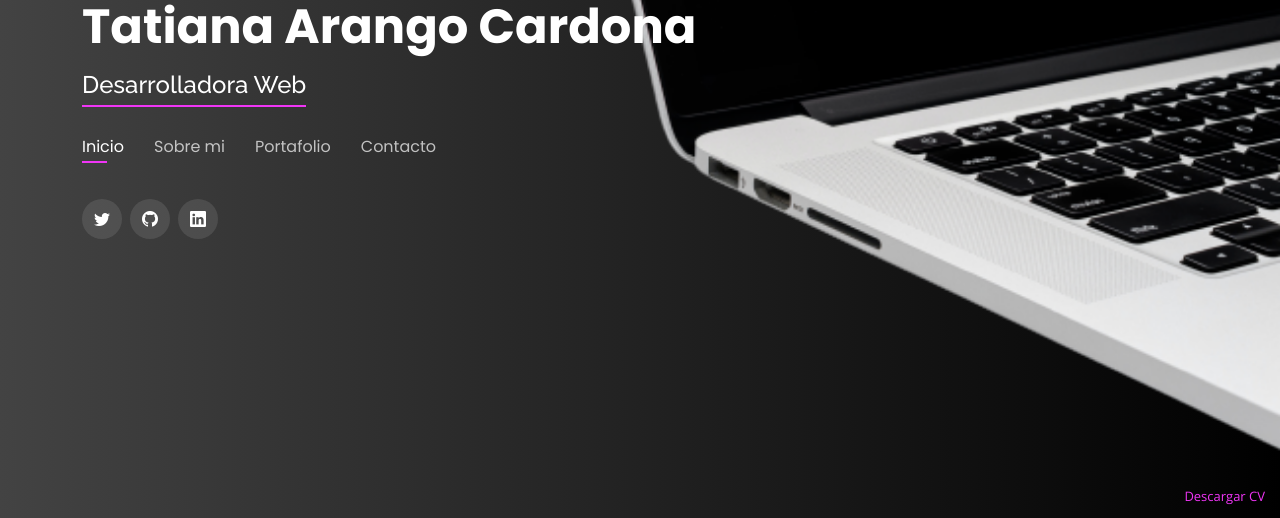
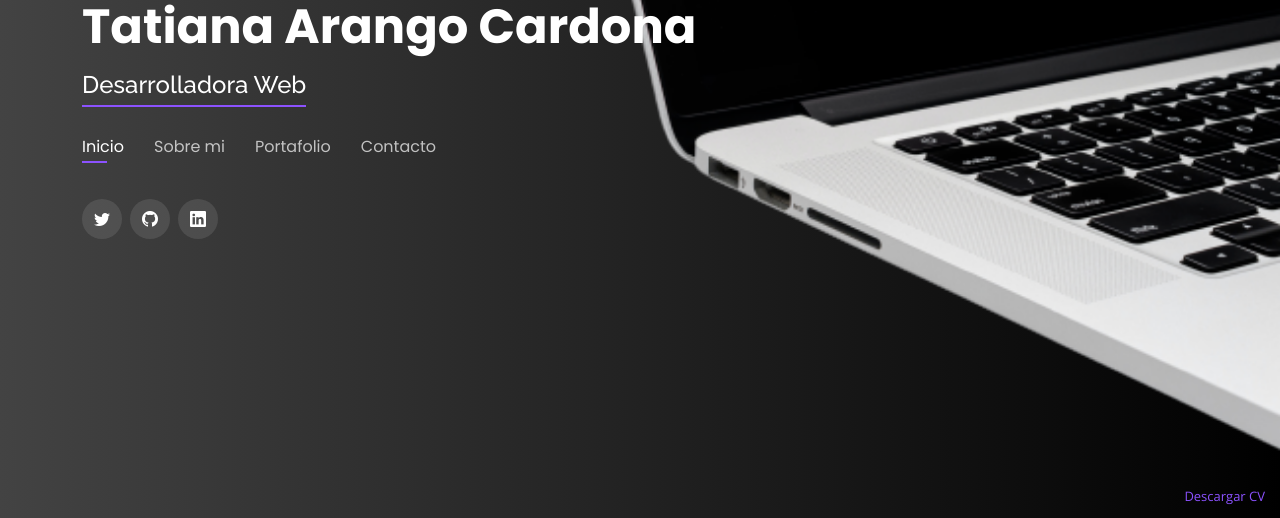
Before and after one commit to Tatianarangoc/portafoliotatiana, a plain HTML site: page index.html in a window 1280 px wide. Shown: the part 279-797 px from the top of the page. Drawn offline with nearby package versions, Linux system fonts and the light colour scheme.

Commit message:
cv changed

```diff
--- a/assets/css/style.css
+++ b/assets/css/style.css
@@ -3,7 +3,7 @@
 --------------------------------------------------------------*/
 :root {
   --primary: black;
-  --secundary: #f035f6;
+  --secundary: #8c52ff;
   --white: #fff;
 }
 
--- a/index.html
+++ b/index.html
@@ -361,7 +361,7 @@
   </section><!-- End Contact Section -->
 
   <div class="credits">
-    <a href="assets/curriculum/curriculumTatiana2023.pdf" target="_blank" rel="noopener noreferrer"
+    <a href="assets/curriculum/Curriculum TatianaFrontEndl.pdf" target="_blank" rel="noopener noreferrer"
       className="download">
       Descargar CV
     </a>
```
Also changed, not shown: 2 other files.
